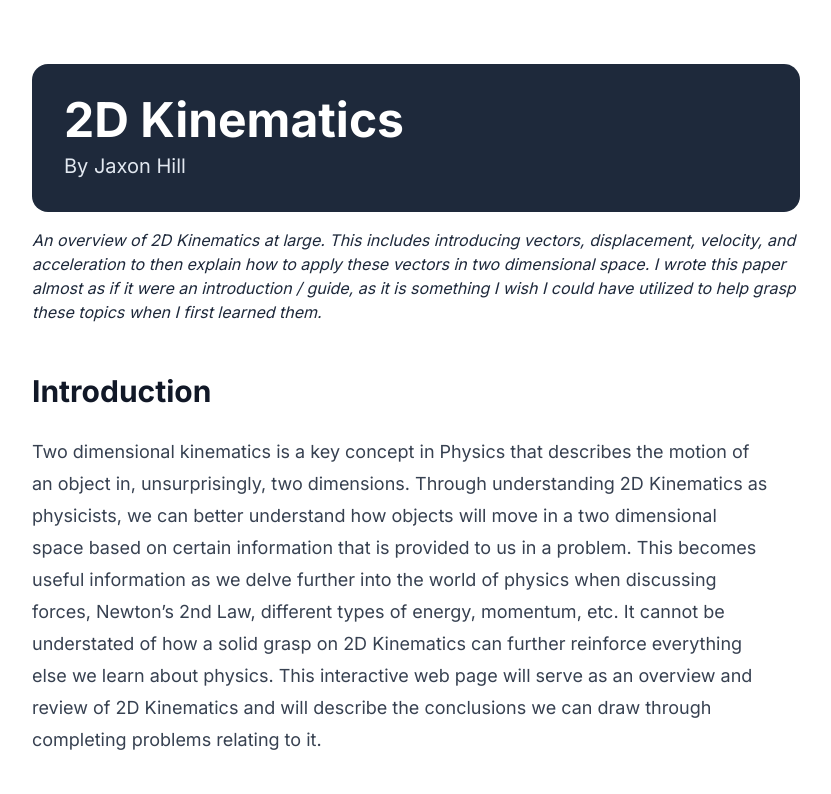
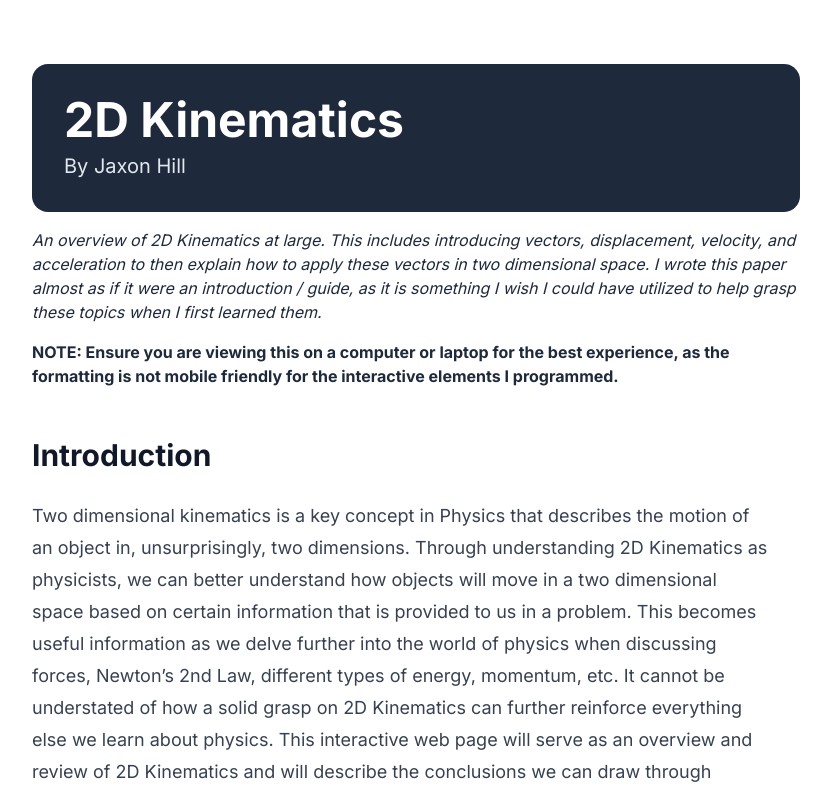
Before and after one commit to jaxonhill/physics1-final-project, a Next.js app: page / in a window 1280 px wide. Shown: the top 794 px of the page, without its empty margins (224-1055 px from the left). Built offline with nearby package versions, Linux system fonts and the light colour scheme.

Commit message:
Add disclaimer to use a laptop or PC to view page

```diff
--- a/pages/index.tsx
+++ b/pages/index.tsx
@@ -182,7 +182,7 @@ export default function Home(): JSX.Element {
 					<p className="text-slate-200 text-xl">By Jaxon Hill</p>
 				</div>
 				<div className="mb-12">
-					<p className="text-slate-800">
+					<p className="text-slate-800 pb-4">
 						<em>
 							An overview of 2D Kinematics at large. This includes
 							introducing vectors, displacement, velocity, and
@@ -192,6 +192,14 @@ export default function Home(): JSX.Element {
 							is something I wish I could have utilized to help
 							grasp these topics when I first learned them.
 						</em>
+					</p>
+					<p className="text-slate-800">
+						<strong>
+							NOTE: Ensure you are viewing this on a computer or
+							laptop for the best experience, as the formatting is
+							not mobile friendly for the interactive elements I
+							programmed.
+						</strong>
 					</p>
 				</div>
 				<main className="prose lg:prose-lg prose-h2:mb-6 prose-h3:mb-4">
```
